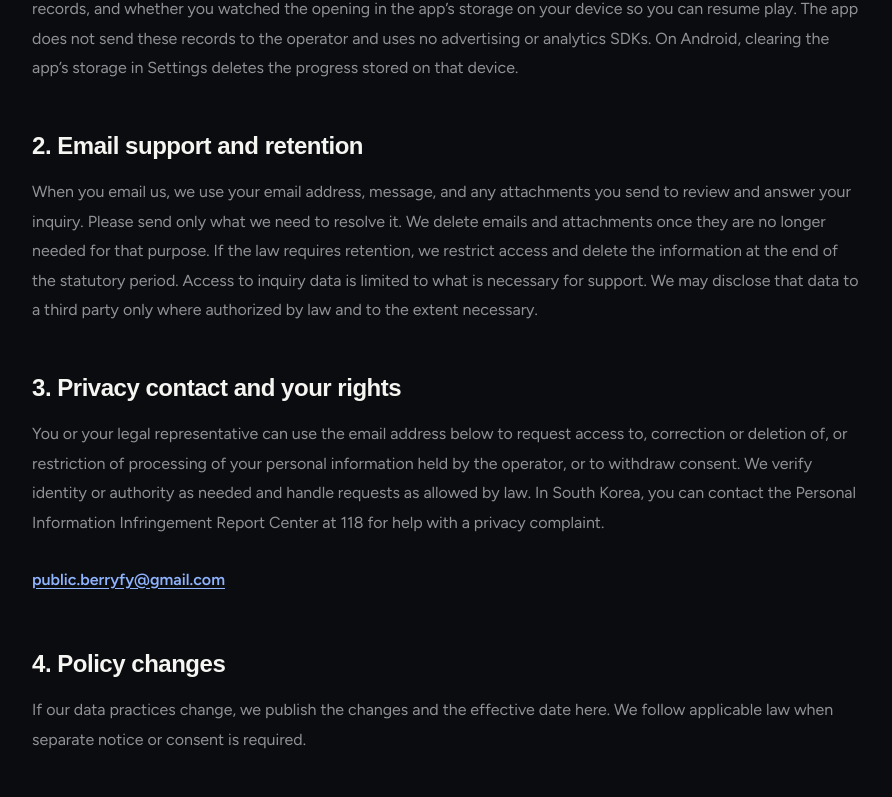
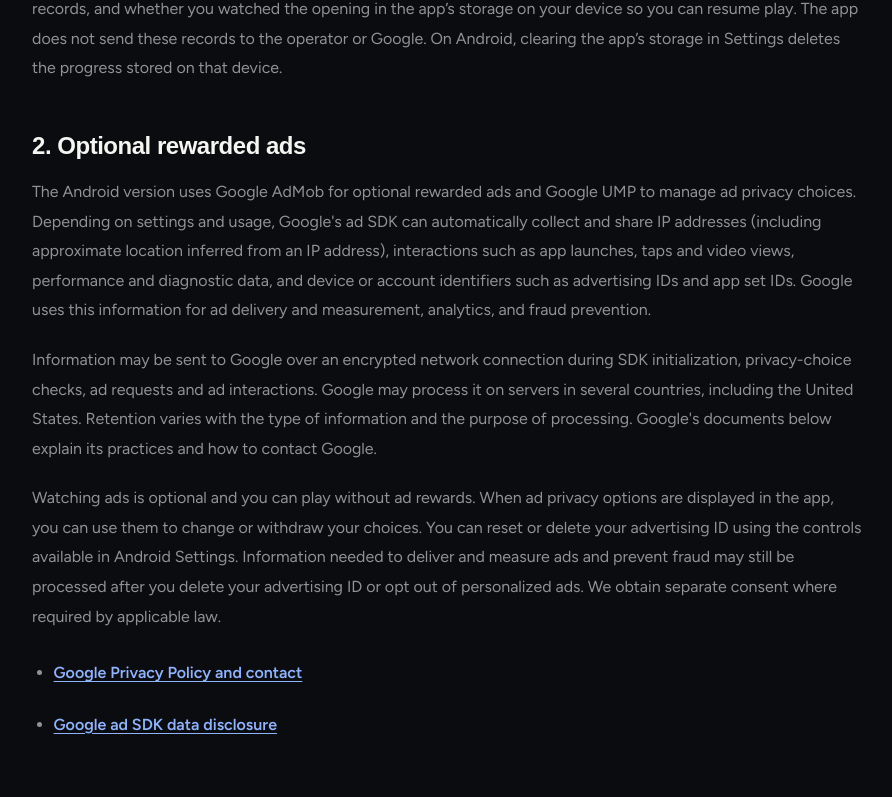
Before and after one commit to berryfy/berryfy.github.io, a Next.js app: page /apps/zombie-care/privacy in a window 1280 px wide. Shown: the part 479-1276 px from the top of the page, without its empty margins (192-1084 px from the left). Built offline with nearby package versions, Linux system fonts and the light colour scheme; a web font is replaced by a local one.

Commit message:
docs: 좀비님 치료받으세요 방침에 AdMob 보상 광고 공개 추가

```diff
--- a/src/features/legal/components/ZombieCarePrivacyPage.tsx
+++ b/src/features/legal/components/ZombieCarePrivacyPage.tsx
@@ -3,6 +3,7 @@ import SiteHeader from "@/components/widgets/SiteHeader";
 import { businessInfo } from "@/constants/business";
 import { localeDetails, mainContentId } from "@/constants/site";
 import PrivacySection from "@/features/legal/components/privacy-section";
+import { privacyLinks } from "@/features/legal/constants/privacy-links";
 import { privacyPolicyCopy } from "@/features/legal/constants/privacy-policy-copy";
 import { zombieCarePrivacy } from "@/features/legal/constants/zombie-care-privacy";
 import {
@@ -68,10 +69,33 @@ const ZombieCarePrivacyPage = ({
           <PrivacySection number="1" title={copy.localTitle} id="game-data">
             <p>{copy.local}</p>
           </PrivacySection>
-          <PrivacySection number="2" title={copy.supportTitle} id="support">
+          <PrivacySection number="2" title={copy.adsTitle} id="rewarded-ads">
+            <p>{copy.ads}</p>
+            <p>{copy.transfer}</p>
+            <p>{copy.choices}</p>
+            <ul>
+              <li>
+                <a
+                  className="inline-flex min-h-11 items-center"
+                  href={privacyLinks.googlePrivacy}
+                >
+                  {copy.googlePrivacy}
+                </a>
+              </li>
+              <li>
+                <a
+                  className="inline-flex min-h-11 items-center"
+                  href={privacyLinks.googleMobileAdsData}
+                >
+                  {copy.googleAdsData}
+                </a>
+              </li>
+            </ul>
+          </PrivacySection>
+          <PrivacySection number="3" title={copy.supportTitle} id="support">
             <p>{copy.support}</p>
           </PrivacySection>
-          <PrivacySection number="3" title={copy.rightsTitle} id="rights">
+          <PrivacySection number="4" title={copy.rightsTitle} id="rights">
             <p>{copy.rights}</p>
             <p>
               <a
@@ -82,7 +106,7 @@ const ZombieCarePrivacyPage = ({
               </a>
             </p>
           </PrivacySection>
-          <PrivacySection number="4" title={copy.changesTitle} id="changes">
+          <PrivacySection number="5" title={copy.changesTitle} id="changes">
             <p>{copy.changes}</p>
           </PrivacySection>
         </article>
--- a/src/features/legal/constants/privacy-links.ts
+++ b/src/features/legal/constants/privacy-links.ts
@@ -1,6 +1,8 @@
 export const privacyLinks = {
   youtubeTerms: "https://www.youtube.com/t/terms",
   googlePrivacy: "https://policies.google.com/privacy",
+  googleMobileAdsData:
+    "https://developers.google.com/admob/android/next-gen/privacy/play-data-disclosure",
   googleAdsPrivacy: "https://policies.google.com/technologies/ads",
   firebasePrivacy: "https://firebase.google.com/support/privacy",
   supabasePrivacy: "https://supabase.com/privacy",
--- a/src/features/legal/constants/zombie-care-privacy-copy.ts
+++ b/src/features/legal/constants/zombie-care-privacy-copy.ts
@@ -20,7 +20,15 @@ export const zombieCarePrivacyCopy = {
     intro: "이 방침은 게임과 게임 관련 이메일 문의에 적용됩니다.",
     localTitle: "게임 데이터",
     local:
-      "회원가입 없이 플레이할 수 있습니다. 게임은 진행 상황, 보유 재화, 영입·강화 내역, 오프닝 시청 여부를 플레이를 이어가기 위해 기기의 앱 저장 공간에 보관합니다. 앱은 이 기록을 운영자에게 전송하지 않으며, 광고·분석 SDK를 사용하지 않습니다. Android 설정에서 앱 저장공간의 데이터를 삭제하면 기기에 저장된 진행 기록이 지워집니다.",
+      "회원가입 없이 플레이할 수 있습니다. 게임은 진행 상황, 보유 재화, 영입·강화 내역, 오프닝 시청 여부를 플레이를 이어가기 위해 기기의 앱 저장 공간에 보관합니다. 앱은 이 기록을 운영자 또는 Google에 전송하지 않습니다. Android 설정에서 앱 저장공간의 데이터를 삭제하면 기기에 저장된 진행 기록이 지워집니다.",
+    adsTitle: "선택형 보상 광고",
+    ads: "Android 버전은 선택형 보상 광고를 제공하기 위해 Google AdMob과 광고 개인정보 선택을 관리하는 Google UMP를 사용합니다. Google의 광고 SDK는 설정과 이용 환경에 따라 IP 주소(IP 기반 대략적 위치 포함), 앱 실행·탭·영상 시청 등 상호작용, 성능·진단 정보, 광고 ID·앱 세트 ID 등 기기 또는 계정 관련 식별자를 자동으로 수집·공유할 수 있습니다. Google은 이 정보를 광고 제공·측정, 분석, 부정행위 방지에 사용합니다.",
+    transfer:
+      "SDK 초기화, 개인정보 선택 확인, 광고 요청 및 이용 과정에서 해당 정보가 암호화된 네트워크 연결로 Google에 전송될 수 있습니다. Google은 미국을 포함한 여러 국가의 서버에서 정보를 처리할 수 있으며, 보유기간은 정보의 종류와 처리 목적에 따라 달라집니다. 세부 처리 기준과 문의 방법은 아래 Google 자료에서 확인할 수 있습니다.",
+    choices:
+      "광고 시청은 선택이며 광고 보상 없이도 게임을 이용할 수 있습니다. 앱에 광고 개인정보 옵션이 표시되는 경우 그 화면에서 선택을 변경하거나 철회할 수 있습니다. Android 설정에서는 기기가 제공하는 광고 ID 재설정·삭제 기능을 이용할 수 있습니다. 광고 ID 삭제나 맞춤 광고 거부 후에도 광고 제공, 측정, 부정행위 방지에 필요한 정보가 처리될 수 있습니다. 법령상 별도 동의가 필요한 처리에는 해당 동의를 받습니다.",
+    googlePrivacy: "Google 개인정보처리방침과 문의",
+    googleAdsData: "Google 광고 SDK의 데이터 공개",
     supportTitle: "이메일 문의와 보관",
     support:
       "이메일로 문의하면 발신 이메일 주소, 문의 내용, 직접 첨부한 자료를 문의 확인과 답변에 사용합니다. 문의 해결에 필요한 정보만 보내 주세요. 문의 처리 목적을 달성하면 메일과 첨부 자료를 삭제합니다. 법령에 따라 보관해야 하는 자료는 해당 법정 기간 동안 접근을 제한해 보관한 뒤 삭제합니다. 문의 정보에는 업무에 필요한 범위에서만 접근하며, 법령에 근거한 경우에 한해 필요한 범위에서 제3자에게 제공할 수 있습니다.",
@@ -35,7 +43,15 @@ export const zombieCarePrivacyCopy = {
     intro: "This policy applies to the game and support emails about it.",
     localTitle: "Game data",
     local:
-      "You can play without an account. The game keeps your progress, in-game currency, recruitment and upgrade records, and whether you watched the opening in the app’s storage on your device so you can resume play. The app does not send these records to the operator and uses no advertising or analytics SDKs. On Android, clearing the app’s storage in Settings deletes the progress stored on that device.",
+      "You can play without an account. The game keeps your progress, in-game currency, recruitment and upgrade records, and whether you watched the opening in the app’s storage on your device so you can resume play. The app does not send these records to the operator or Google. On Android, clearing the app’s storage in Settings deletes the progress stored on that device.",
+    adsTitle: "Optional rewarded ads",
+    ads: "The Android version uses Google AdMob for optional rewarded ads and Google UMP to manage ad privacy choices. Depending on settings and usage, Google's ad SDK can automatically collect and share IP addresses (including approximate location inferred from an IP address), interactions such as app launches, taps and video views, performance and diagnostic data, and device or account identifiers such as advertising IDs and app set IDs. Google uses this information for ad delivery and measurement, analytics, and fraud prevention.",
+    transfer:
+      "Information may be sent to Google over an encrypted network connection during SDK initialization, privacy-choice checks, ad requests and ad interactions. Google may process it on servers in several countries, including the United States. Retention varies with the type of information and the purpose of processing. Google's documents below explain its practices and how to contact Google.",
+    choices:
+      "Watching ads is optional and you can play without ad rewards. When ad privacy options are displayed in the app, you can use them to change or withdraw your choices. You can reset or delete your advertising ID using the controls available in Android Settings. Information needed to deliver and measure ads and prevent fraud may still be processed after you delete your advertising ID or opt out of personalized ads. We obtain separate consent where required by applicable law.",
+    googlePrivacy: "Google Privacy Policy and contact",
+    googleAdsData: "Google ad SDK data disclosure",
     supportTitle: "Email support and retention",
     support:
       "When you email us, we use your email address, message, and any attachments you send to review and answer your inquiry. Please send only what we need to resolve it. We delete emails and attachments once they are no longer needed for that purpose. If the law requires retention, we restrict access and delete the information at the end of the statutory period. Access to inquiry data is limited to what is necessary for support. We may disclose that data to a third party only where authorized by law and to the extent necessary.",
@@ -51,7 +67,15 @@ export const zombieCarePrivacyCopy = {
       "本方針は、ゲームとゲームに関するメールでのお問い合わせに適用されます。",
     localTitle: "ゲームデータ",
     local:
-      "アカウント登録なしでプレイできます。ゲームの続きから遊べるよう、進行状況、ゲーム内通貨、加入・強化の記録、オープニングの視聴状況を端末のアプリ用ストレージに保存します。アプリはこれらの記録を運営者へ送信せず、広告・分析用SDKも使用しません。Androidの設定でアプリのストレージを消去すると、その端末に保存した進行状況が削除されます。",
+      "アカウント登録なしでプレイできます。ゲームの続きから遊べるよう、進行状況、ゲーム内通貨、加入・強化の記録、オープニングの視聴状況を端末のアプリ用ストレージに保存します。アプリはこれらの記録を運営者やGoogleに送信しません。Androidの設定でアプリのストレージを消去すると、その端末に保存した進行状況が削除されます。",
+    adsTitle: "任意のリワード広告",
+    ads: "Android版では、任意のリワード広告の配信にGoogle AdMobを、広告のプライバシー設定の管理にGoogle UMPを使用します。Googleの広告SDKは、設定や利用環境に応じて、IPアドレス（IPアドレスから推定されるおおよその位置を含む）、アプリの起動・タップ・動画視聴などの操作、パフォーマンス・診断情報、広告ID・アプリセットIDなどの端末またはアカウント関連の識別子を自動で収集・共有する場合があります。Googleは、広告の配信・測定、分析、不正防止にこれらの情報を使用します。",
+    transfer:
+      "SDKの初期化、プライバシー設定の確認、広告のリクエストや利用時に、暗号化されたネットワーク接続を通じて情報がGoogleに送信される場合があります。Googleは米国を含む複数の国にあるサーバーで情報を処理する場合があり、保存期間は情報の種類や処理目的によって異なります。詳しい取り扱いや問い合わせ方法は、以下のGoogleの資料に記載されています。",
+    choices:
+      "広告の視聴は任意で、広告報酬を受け取らずにプレイできます。アプリに広告のプライバシー設定が表示される場合は、その画面で選択を変更または撤回できます。Androidの設定では、端末で利用できる広告IDのリセット・削除機能を使用できます。広告IDを削除したり、パーソナライズ広告を無効にしたりした場合でも、広告の配信・測定や不正防止に必要な情報が処理されることがあります。法令で個別の同意が必要な場合は、その同意を取得します。",
+    googlePrivacy: "Google プライバシー ポリシーと問い合わせ先",
+    googleAdsData: "Google 広告SDKのデータ開示",
     supportTitle: "メールでのお問い合わせと保存期間",
     support:
       "メールでお問い合わせいただくと、送信元のメールアドレス、内容、添付資料を確認と回答のために使用します。解決に必要な情報のみお送りください。対応に不要となったメールと添付資料は削除します。法令で保存が必要な情報は、アクセスを制限して法定期間保存した後に削除します。問い合わせ情報へのアクセスは業務上必要な範囲に限り、法令に基づく場合に限って必要な範囲で第三者に提供することがあります。",
```
